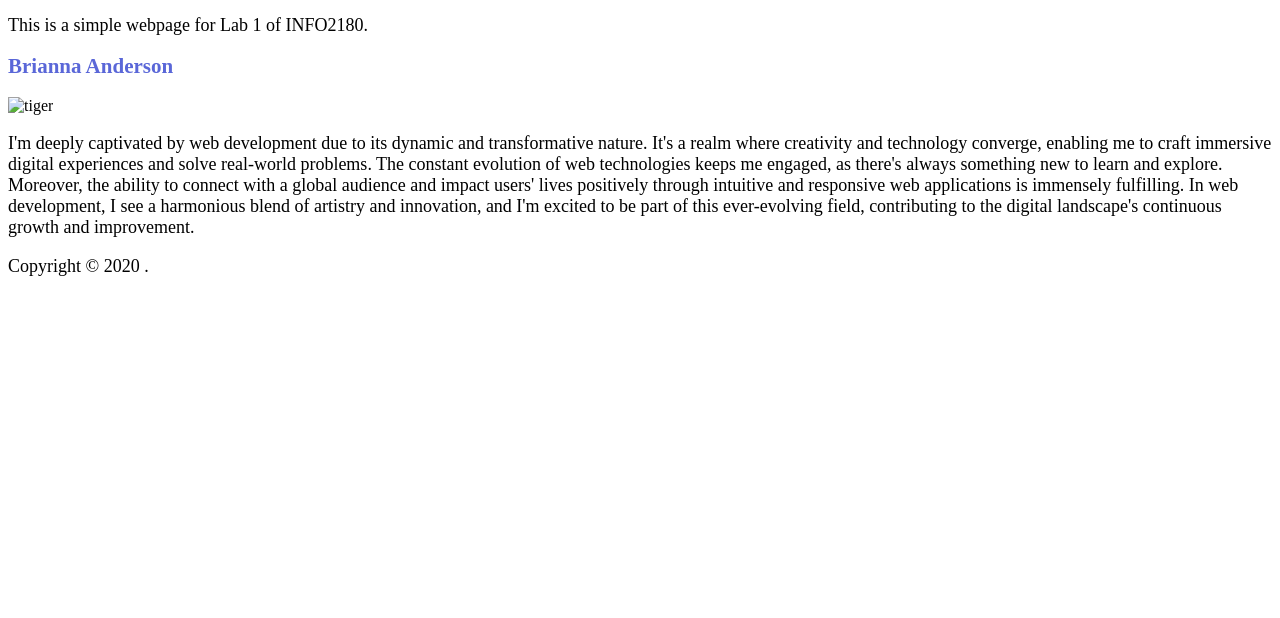
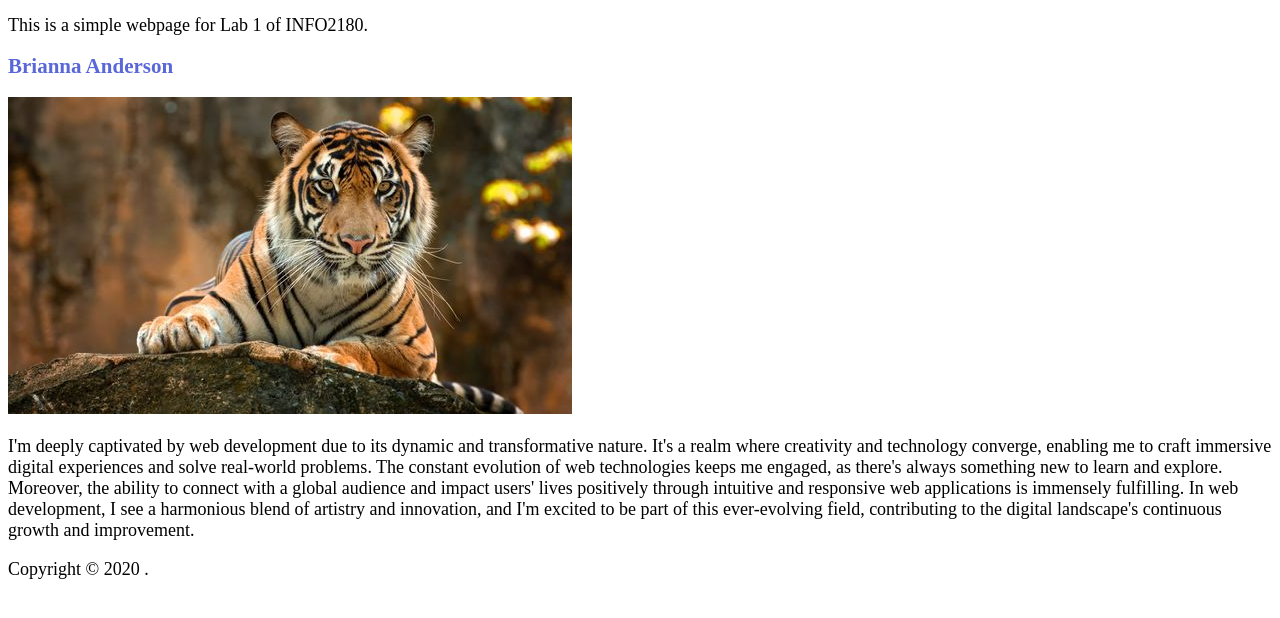
Before and after one commit to br1anna2022/info2180-lab1.0, a plain HTML site: page index.html in a window 1280 px wide. Shown: the part 46-664 px from the top of the page. Drawn offline with Linux system fonts and the light colour scheme.

Commit message:
Index file updated

```diff
--- a/index.html
+++ b/index.html
@@ -3,7 +3,7 @@
 <head>
     <meta charset="UTF-8">
     <meta name="viewport" content="width=device-width, initial-scale=1.0">
-    <meta http-equiv="X-UA-Compatible" content="ie=edge">
+    <meta http-equiv="X-UA-Compatible" content="ie=edge, chrome=1">
     <title>INFO2180 Lab 1.0</title>
     <link rel="stylesheet" type="text/css" href="styles.css">
 </head>
@@ -14,7 +14,7 @@
     </header>
     <main>
         <h2>Brianna Anderson</h2>
-        <img src="Pictures/tiger.jpg" alt="tiger">
+        <img src="../info2180-lab1.0/tiger.jpg" alt="tiger">
         <p>I'm deeply captivated by web development due to its dynamic and transformative nature.
         It's a realm where creativity and technology converge, enabling me to craft immersive digital experiences
         and solve real-world problems. The constant evolution of web technologies keeps me engaged, as there's always
```
